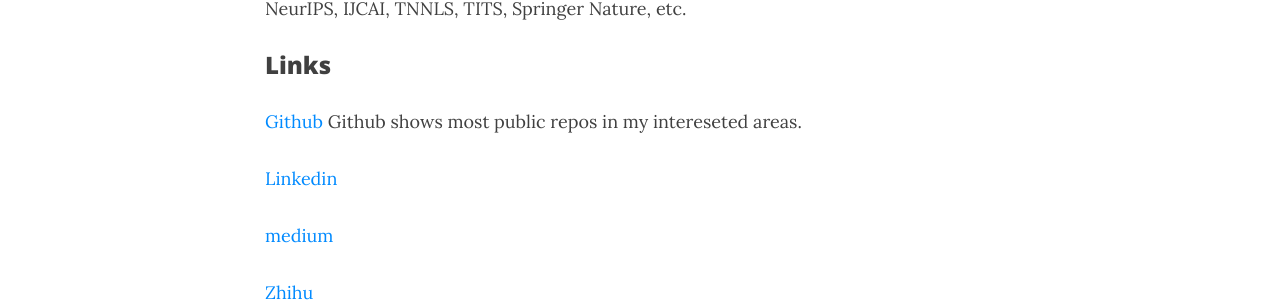
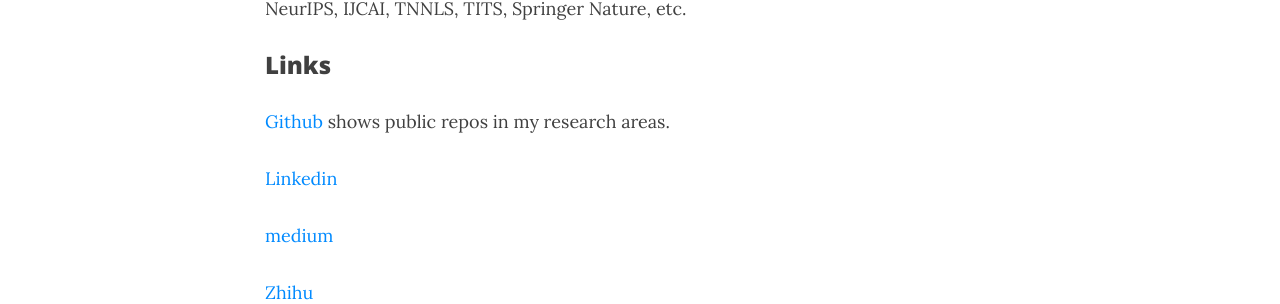
Before and after one commit to zhumingpassional/zhumingpassional.github.io, a Jekyll site: the page built from index.html, in a window 1280 px wide and 1337 px high. Shown: the part 598-902 px from the top of the window. Built offline with Jekyll 4.4.1, drawn with Linux system fonts in a browser that asks for light colours; nearby versions of some CDN libraries; the list of posts is cut into pages by our own code.

Commit message:
Update index.html

```diff
--- a/index.html
+++ b/index.html
@@ -36,9 +36,7 @@
 <!--<p> Links-->
 
 <p>
-    <a href="https://github.com/zhumingpassional">Github </a>
-
-Github shows most public repos in my intereseted areas.
+    <a href="https://github.com/zhumingpassional">Github </a> shows public repos in my research areas.
 
 <p>
     <a href="https://www.linkedin.com/in/ming-zhu-473438345/">Linkedin </a>
```
